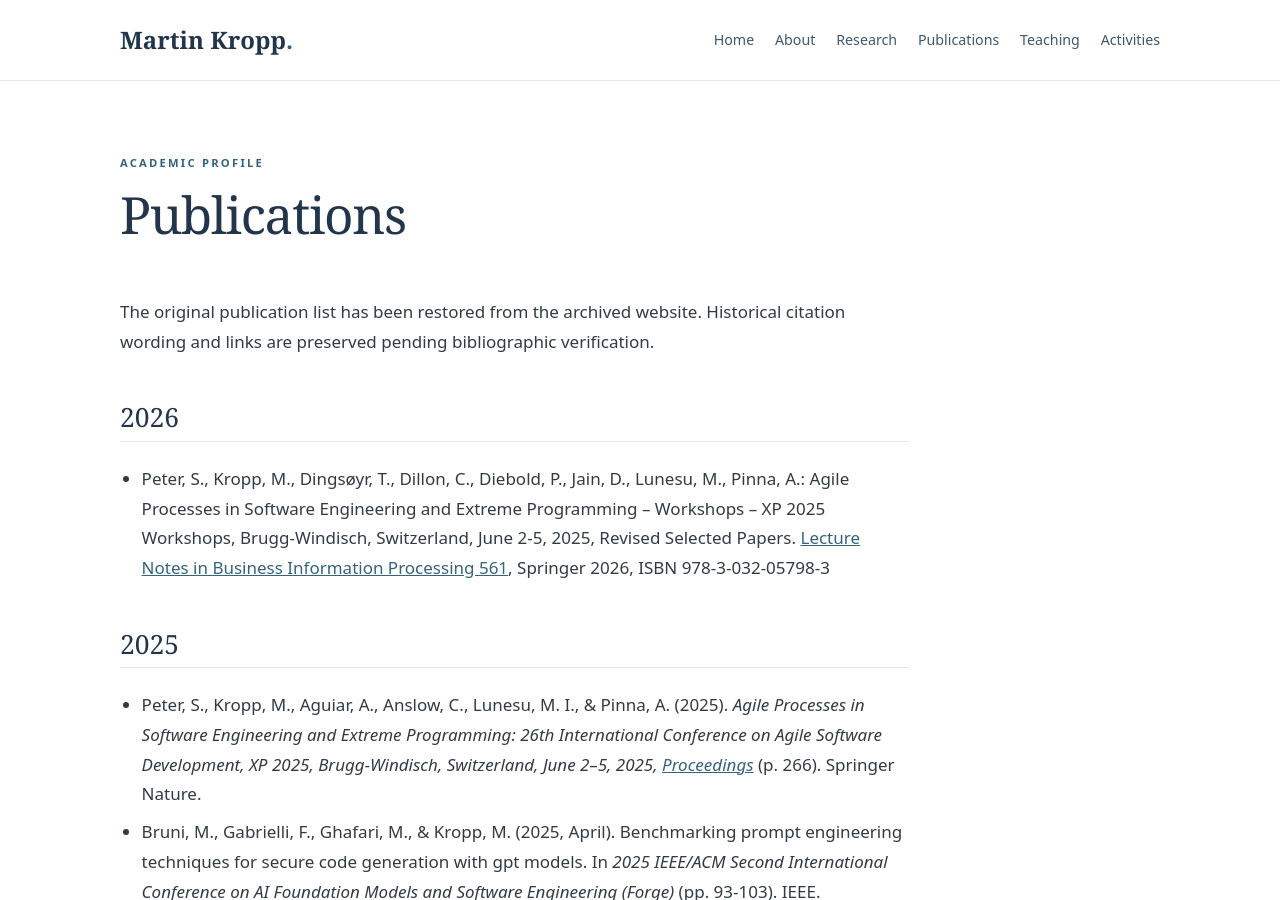
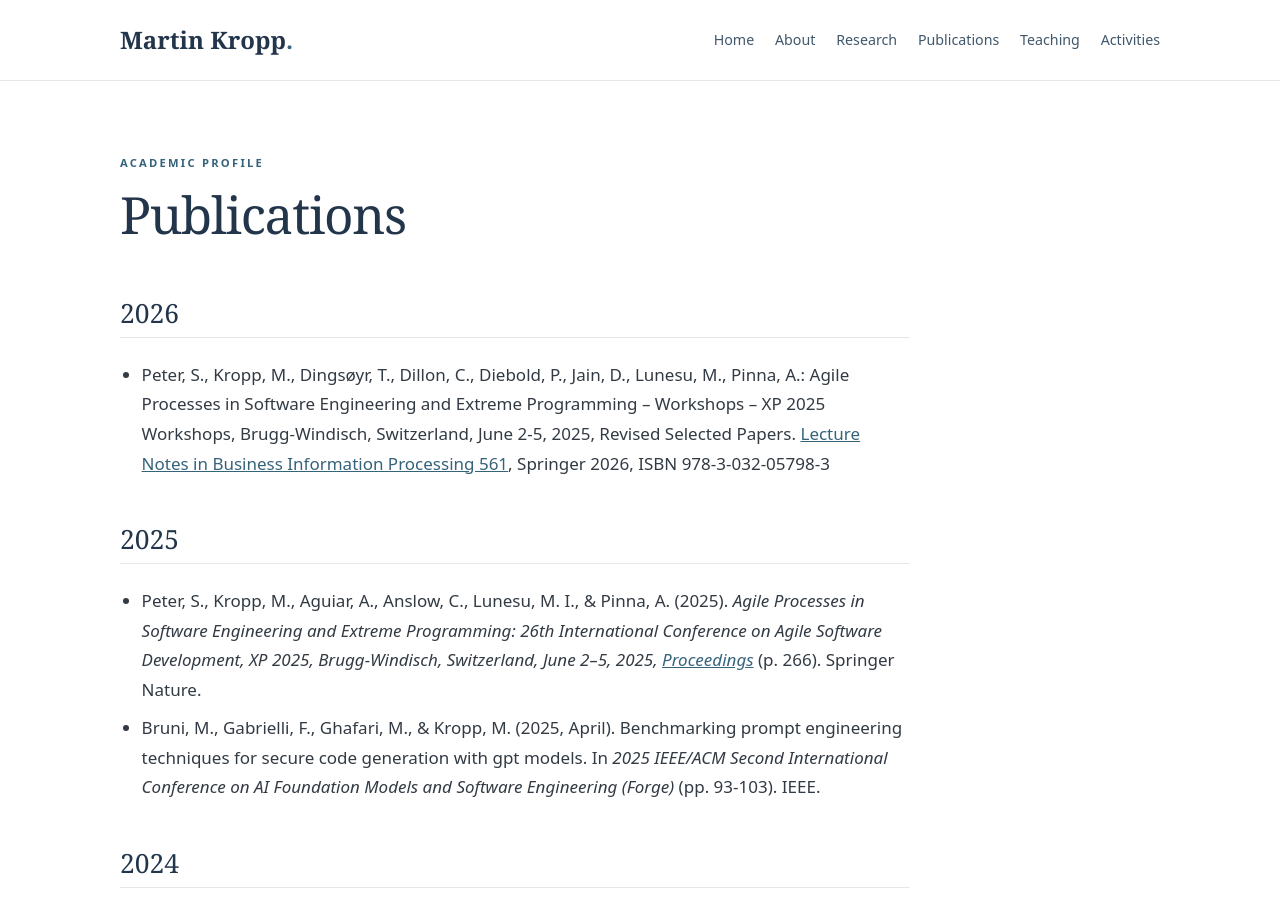
Before and after one commit to martinkropp/martinkropp.github.io, a Jekyll site: the page built from publications1.md, in a window 1280 px wide and 900 px high. Built offline with Jekyll 4.4.1, drawn with Linux system fonts in a browser that asks for light colours.

Commit message:
Remove editorial migration notes from publications1.md

```diff
--- a/publications1.md
+++ b/publications1.md
@@ -2,8 +2,6 @@
 title: Publications
 permalink: /publications1
 ---
-
-The original publication list has been restored from the archived website. Historical citation wording and links are preserved pending bibliographic verification.
 
 ## 2026
 
```
